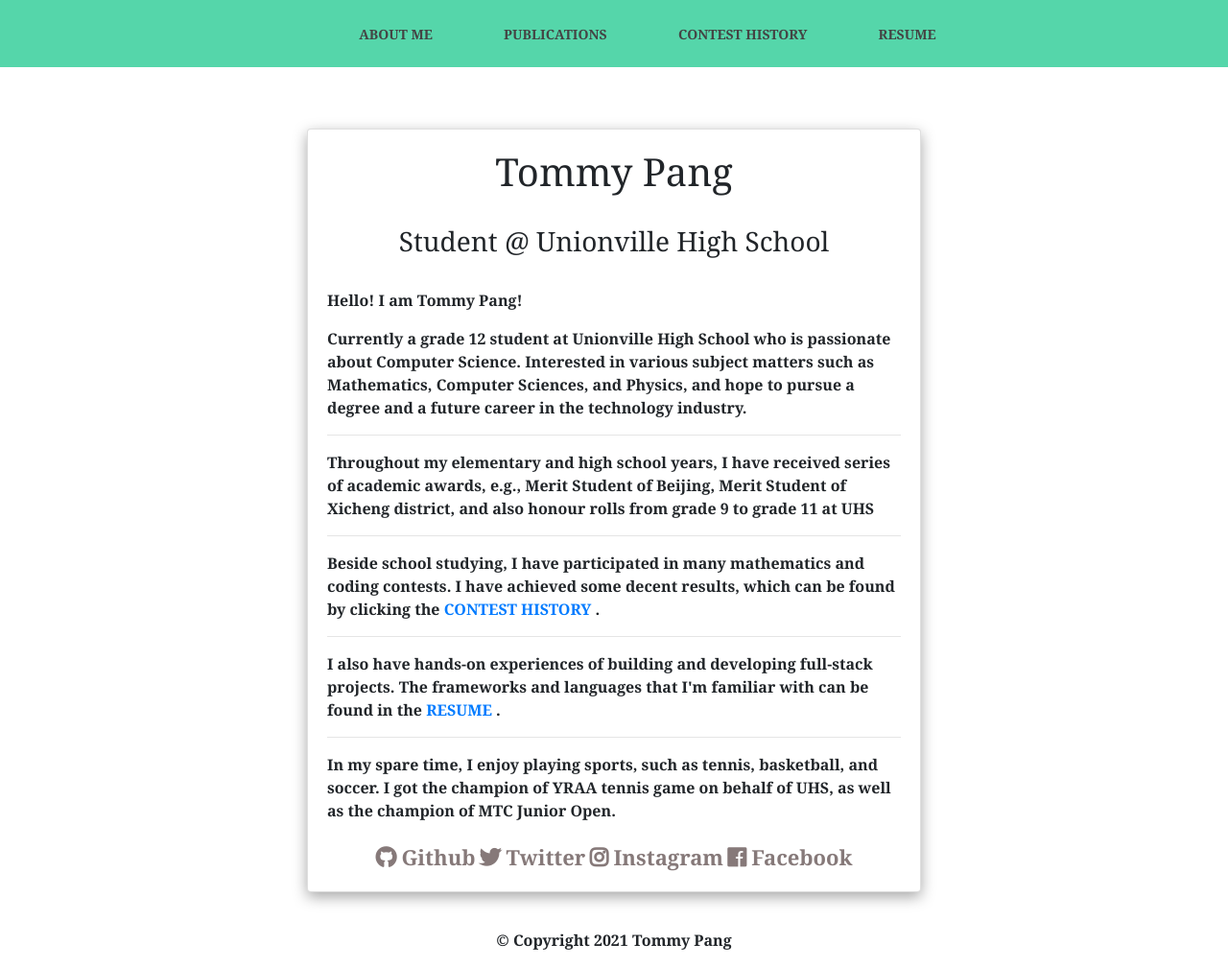
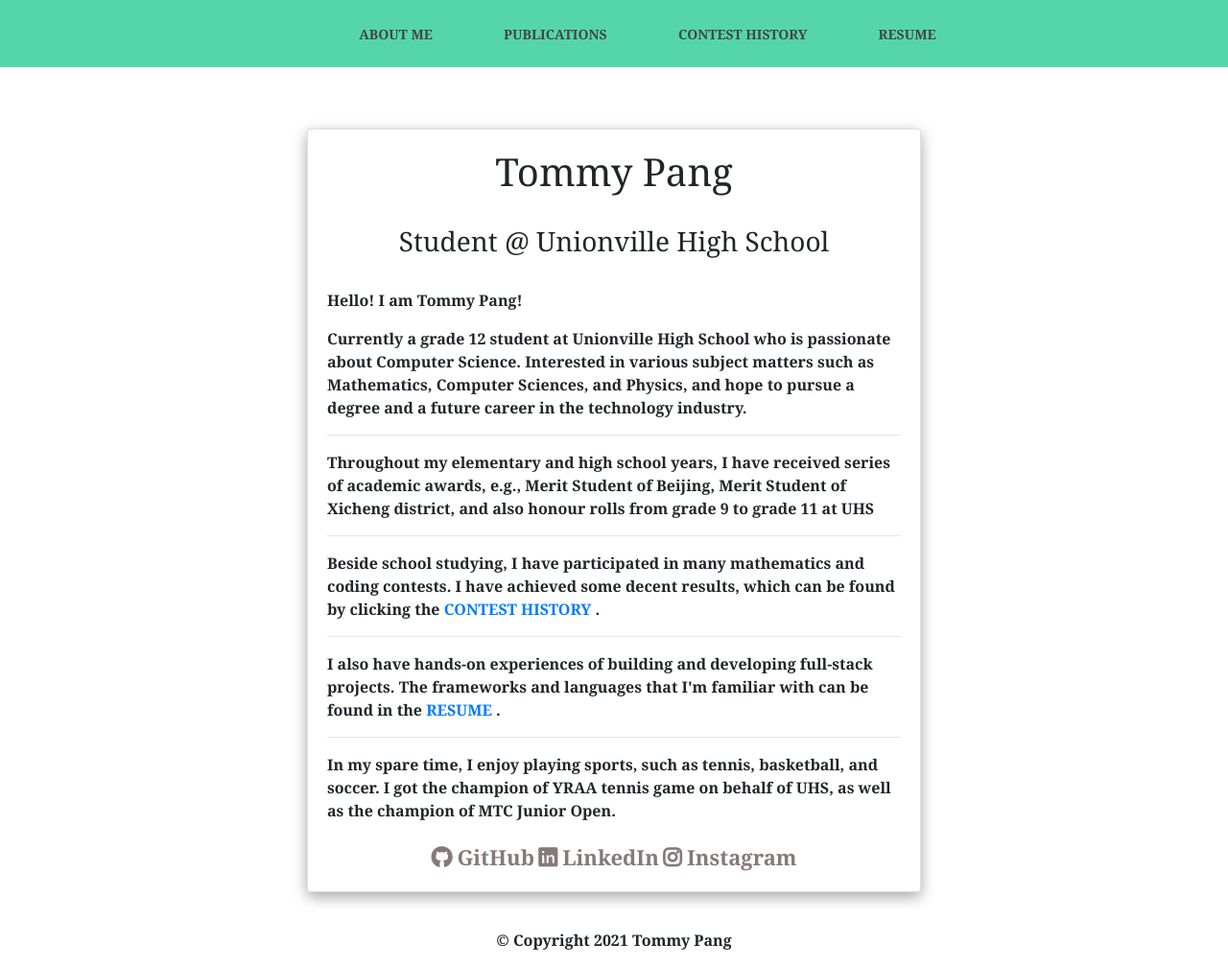
Before and after one commit to TommyPang/PersonalWebsite, a plain HTML site: page index.html in a window 1280 px wide. Shown: the whole page at 96% size. Drawn offline with nearby package versions, Linux system fonts and the light colour scheme.

Commit message:
add linkedin button

```diff
--- a/index.html
+++ b/index.html
@@ -48,10 +48,9 @@
             </div>
 
             <div class="icon_list">
-                <a href="https://github.com/TommyPang" class="icon"><i class="fab fa-github"></i> Github </a>
-                <a href="https://twitter.com/Tommy87478498" class="icon"><i class="fab fa-twitter"></i> Twitter </a>
+                <a href="https://github.com/TommyPang" class="icon"><i class="fab fa-github"></i> GitHub </a>
+                <a href="https://www.linkedin.com/in/tommy-pang-271a99210/" class="icon"><i class="fab fa-linkedin"></i> LinkedIn </a>
                 <a href="https://www.instagram.com/tommypang04/" class="icon"><i class="fab fa-instagram"></i> Instagram </a>
-                <a href="https://www.facebook.com/profile.php?id=100073291354210" class="icon"><i class="fab fa-facebook"></i> Facebook </a>
             </div>
 
         </div>
```
